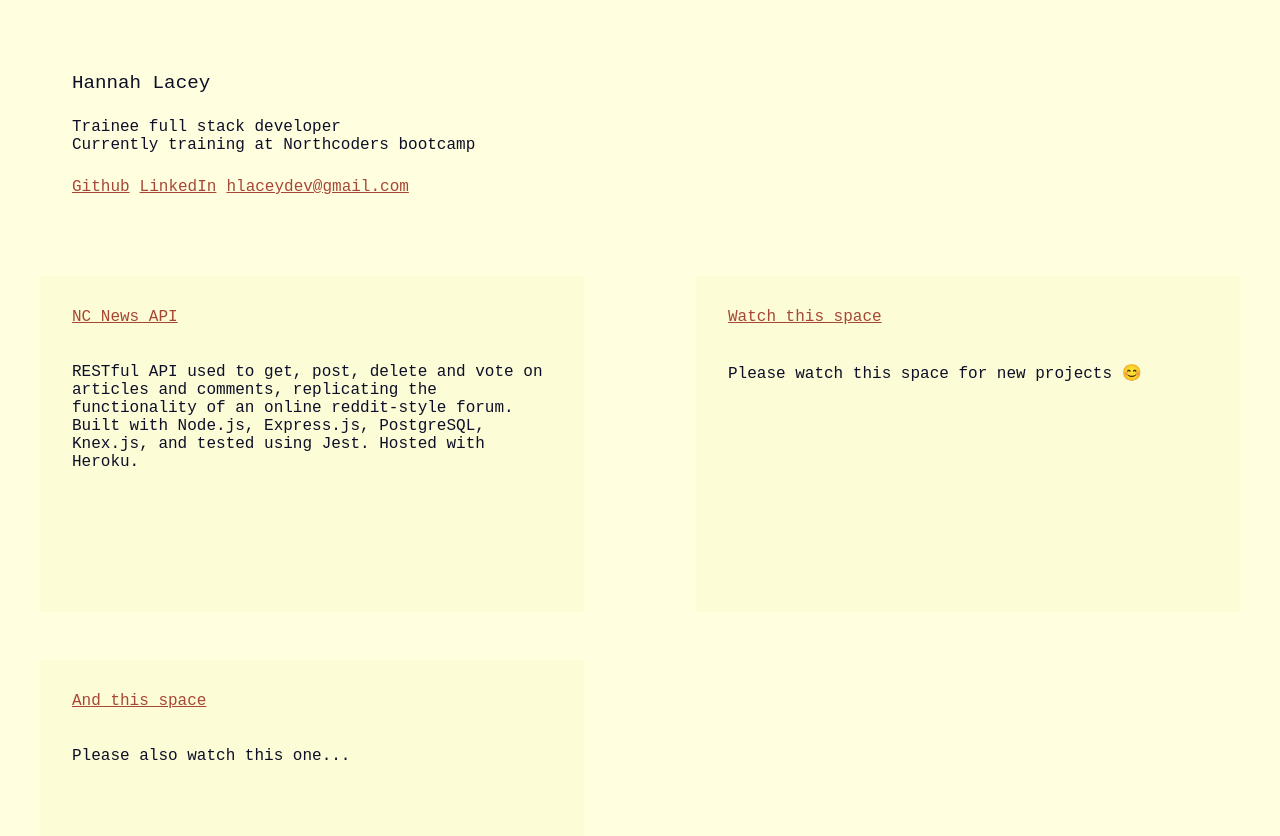
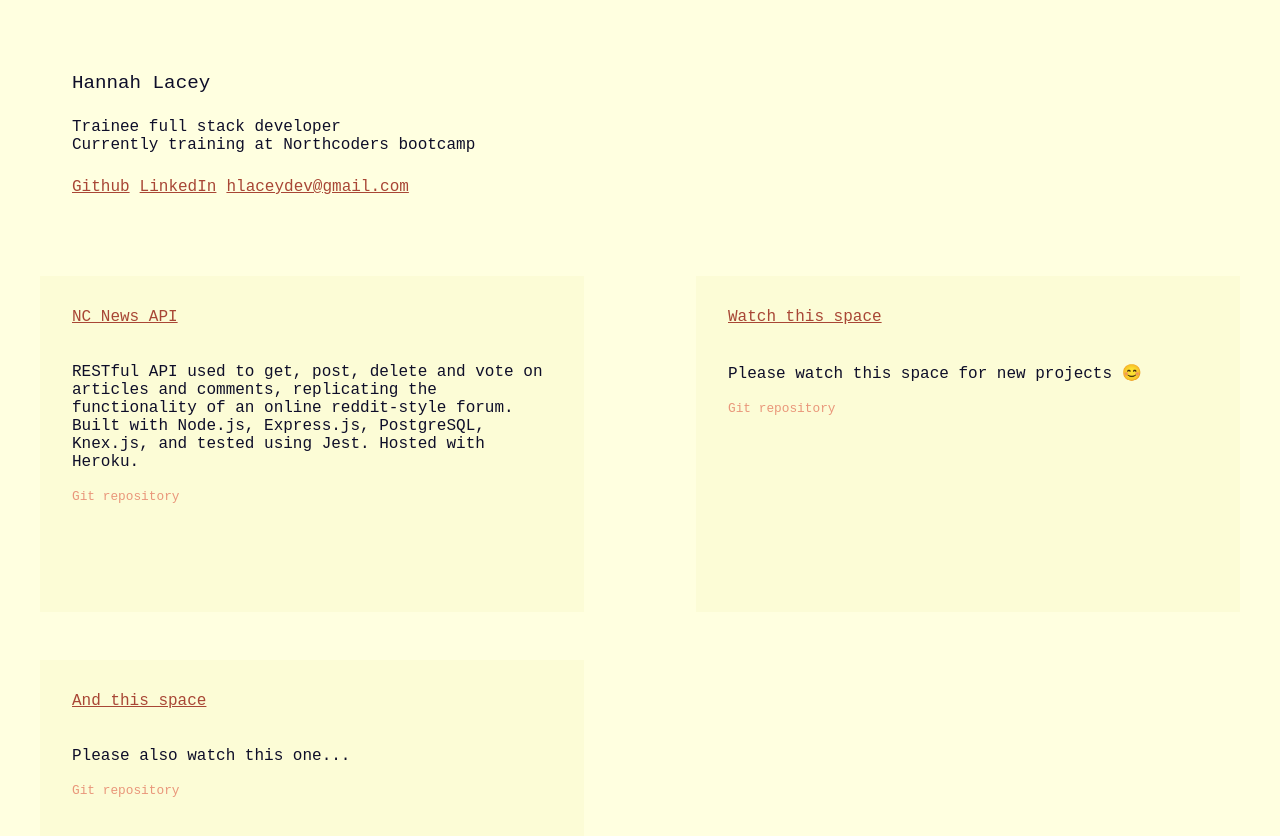
Before and after one commit to hanlacey/portfolio, a React (Create React App) app: page / in a window 1280 px wide. Shown: the top 836 px of the page. Built offline with nearby package versions, Linux system fonts and the light colour scheme.

Commit message:
repo links and linkedin link fix

```diff
--- a/src/App.js
+++ b/src/App.js
@@ -9,34 +9,31 @@ class App extends React.Component {
       {
         title: "NC News API",
         description: "RESTful API used to get, post, delete and vote on articles and comments, replicating the functionality of an online reddit-style forum. Built with Node.js, Express.js, PostgreSQL, Knex.js, and tested using Jest. Hosted with Heroku.",
-        link: "https://hannah-nc-news.herokuapp.com/api"
+        link: "https://hannah-nc-news.herokuapp.com/api",
+        repo: "https://github.com/hanlacey/be-nc-news"
       },
       {
         title: "Watch this space",
         description: "Please watch this space for new projects 😊",
-        link: "sorry there's nowhere to go"
+        link: "sorry there's nowhere to go",
+        repo: "sorry there's nowhere to go"
       },
       {
         title: "And this space",
         description: "Please also watch this one...",
-        link: "sorry there's nowhere to go"
+        link: "sorry there's nowhere to go",
+        repo: "sorry there's nowhere to go"
       }
     ]
   }
   render() {
-    // const ncNews = this.state.projects[0].ncNews
-    // const watchThisSpace = this.state.projects[1].watchThisSpace
-    // const secondSpaceToWatch = this.state.projects[2].secondSpaceToWatch
-    // //map ???
-
 
     return (
       <div className="App">
         <Header />
         <div className="project-card-container">
           {this.state.projects.map((project) => {
-            console.log(project.title);
-            return <ProjectCard projectTitle={project.title} projectDescription={project.description} projectLink={project.link} />
+            return <ProjectCard projectTitle={project.title} projectDescription={project.description} projectLink={project.link} repoLink={project.link} />
           })
           }
         </div>
--- a/src/components/Header.js
+++ b/src/components/Header.js
@@ -11,11 +11,9 @@ function Header(props) {
             </p>
                 <p id="bio-link-container">
                     <a id="bio-link" href="http://github.com/hanlacey">Github</a>
-                    <a id="bio-link" href="http://linkedin.com/hanlacey">LinkedIn</a>
+                    <a id="bio-link" href="http://linkedin.com/in/hanlacey">LinkedIn</a>
                     <a id="bio-link" href="mailto:hlaceydev@gmail.com">hlaceydev@gmail.com</a>                </p>
-
             </header>
-
         </div>
     );
 }
--- a/src/components/ProjectCard.js
+++ b/src/components/ProjectCard.js
@@ -8,6 +8,7 @@ class ProjectCards extends React.Component {
                 <a id="project-title" href={`${this.props.projectLink}`}
                 >{this.props.projectTitle}</a>
                 <p id="projectDescription">{this.props.projectDescription}</p>
+                <a id="repo-link" href={this.props.repoLink}>Git repository</a>
             </div>
 
         );
--- a/src/main.css
+++ b/src/main.css
@@ -76,6 +76,17 @@ a {
   margin-right: 10px;
 }
 
+#repo-link {
+  font-size: 0.8rem;
+  color: darksalmon;
+  font-weight: lighter;
+  text-decoration: none;
+}
+
+#repo-link:hover {
+  color: firebrick;
+}
+
 /* vvv background colours  for visualising screen width changes vvv */
 
 @media only screen and (max-width: 1300px) {
@@ -102,3 +113,29 @@ a {
     width: fit-content;
   }
 }
+
+/*
+   .                      _..._      _..._               .
+ .'|                    .'     '.  .'     '.           .'|
+<  |                   .   .-.   ..   .-.   .         <  |
+ | |             __    |  '   '  ||  '   '  |    __    | |
+ | | .'''-.   .:--.'.  |  |   |  ||  |   |  | .:--.'.  | | .'''-.
+ | |/.'''. \ / |   \ | |  |   |  ||  |   |  |/ |   \ | | |/.'''. \
+ |  /    | | `" __ | | |  |   |  ||  |   |  |`" __ | | |  /    | |
+ | |     | |  .'.''| | |  |   |  ||  |   |  | .'.''| | | |     | |
+ | |     | | / /   | |_|  |   |  ||  |   |  |/ /   | |_| |     | |
+ | '.    | '.\ \._,\ '/|  |   |  ||  |   |  |\ \._,\ '/| '.    | '.
+ '---'   '---'`--'  `" '--'   '--''--'   '--' `--'  `" '---'   '---'
+                     _..._
+.---.             .-'_..._''.
+|   |           .' .'      '.\     __.....__
+|   |          / .'            .-''         '. .-.          .-
+|   |         . '             /     .-''"'-.  `.\ \        / /
+|   |    __   | |            /     /________\   \\ \      / /
+|   | .:--.'. | |            |                  | \ \    / /
+|   |/ |   \ |. '            \    .-------------'  \ \  / /
+|   |`" __ | | \ '.          .\    '-.____...---.   \ `  /
+|   | .'.''| |  '. `._____.-'/ `.             .'     \  /
+'---'/ /   | |_   `-.______ /    `''-...... -'       / /
+     \ \._,\ '/            `                     |`-' /
+      `--'  `"                                    '..'                */
```
